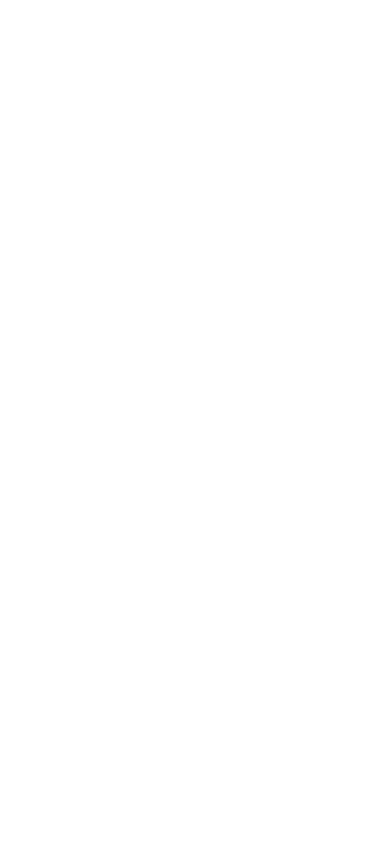
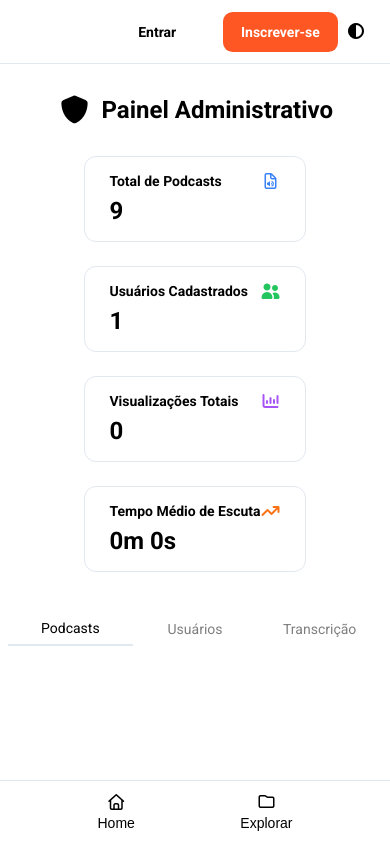
Before and after one commit to BrenoOF/PodsMath, a React (Create React App) app in the folder frontend/: page /admin in a window 390 px wide. Before the commit this address had no page. Built offline with nearby package versions, Linux system fonts and the light colour scheme.

Commit message:
Começo da Tela Admin com Responsividade

```diff
--- a/frontend/src/App.jsx
+++ b/frontend/src/App.jsx
@@ -14,6 +14,8 @@
 import Temas from "./components/tema/Tema";
 import Playlist from "./components/playlist/Playlist";
 import Player from "./components/player/Player";
+
+import Admin from "./components/admin/Admin";
 
 export default function App() {
     return (
@@ -34,6 +36,8 @@
                     <Route path="/historico" element={<Historico />} />
                     <Route path="/favoritos" element={<Favoritos />} />
                     <Route path="/perfil" element={<Configuracoes />} />
+
+                    <Route path="/admin" element={<Admin />} />
                 </Route>
             </Routes>
         </Routers>
--- /dev/null
+++ b/frontend/src/components/admin/Admin.jsx
@@ -0,0 +1,75 @@
+import React, { useState } from "react";
+
+import Style from "./admin.module.css";
+
+export default function TelaAdmin() {
+    const [controle, setControle] = useState("podcasts");
+
+    return (
+        <div className={Style.containerAdmin}>
+            <div className={Style.titulo}>
+                <i className="fa-solid fa-shield"></i>
+                <h1>Painel Administrativo</h1>
+            </div>
+            <div className={Style.divCards}>
+                <div className={Style.card}>
+                    <div className={Style.tituloCard}>
+                        <p>Total de Podcasts</p>
+                        <i className="fa-regular fa-file-audio" style={{ color: "#3b82f6" }}></i>
+                    </div>
+                    <h1>9</h1>
+                </div>
+                <div className={Style.card}>
+                    <div className={Style.tituloCard}>
+                        <p>Usuários Cadastrados</p>
+                        <i className="fa-solid fa-user-group" style={{ color: "#22c55e" }}></i>
+                    </div>
+                    <h1>1</h1>
+                </div>
+                <div className={Style.card}>
+                    <div className={Style.tituloCard}>
+                        <p>Visualizações Totais</p>
+                        <i className="fa-solid fa-chart-column" style={{ color: "#a855f7" }}></i>
+                    </div>
+                    <h1>0</h1>
+                </div>
+                <div className={Style.card}>
+                    <div className={Style.tituloCard}>
+                        <p>Tempo Médio de Escuta</p>
+                        <i className="fa-solid fa-arrow-trend-up" style={{ color: "#f97316" }}></i>
+                    </div>
+                    <h1>0m 0s</h1>
+                </div>
+            </div>
+            <div className={Style.menuDeOpcoes}>
+                <div className={`
+                        ${Style.opcoesMenu}
+                        ${controle === "podcasts" ? Style.opcaoSelecionada : ""}
+                    `}
+                    onClick={() => { setControle("podcasts") }}
+                >
+                    <p>Podcasts</p>
+                </div>
+                <div className={`
+                        ${Style.opcoesMenu}
+                        ${controle === "usuarios" ? Style.opcaoSelecionada : ""}
+                    `}
+                    onClick={() => { setControle("usuarios") }}
+                >
+                    <p>Usuários</p>
+                </div>
+                <div className={`
+                        ${Style.opcoesMenu}
+                        ${controle === "transcricao" ? Style.opcaoSelecionada : ""}
+                    `}
+                    onClick={() => { setControle("transcricao") }}
+                >
+                    <p>Transcrição</p>
+                </div>
+            </div>
+            <div>
+                {/* Tabelas */}
+            </div>
+        </div>
+    );
+}
--- /dev/null
+++ b/frontend/src/components/admin/admin.module.css
@@ -0,0 +1,111 @@
+/* Responsividade */
+@media screen and (max-width: 769px) {
+    .containerAdmin {
+        display: flex;
+        flex-direction: column;
+        align-items: center;
+        padding: 2rem 0rem;
+    }
+
+    .titulo>h1{
+        font-size: 1.5rem;
+    }
+
+    .divCards {
+        flex-direction: column;
+    }
+}
+
+@media screen and (min-width: 770px) {
+    .containerAdmin {
+        display: block;
+        padding: 2rem;
+    }
+
+    .titulo>h1{
+        font-size: 2rem;
+    }
+
+    .divCards {
+        flex-direction: row;
+    }
+}
+
+.containerAdmin {
+    max-width: 1350px;
+    margin: 0 auto;
+}
+
+/* Estilo para o Título */
+.titulo {
+    display: flex;
+    align-items: center;
+    gap: 0.6rem;
+    margin-bottom: 2rem;
+}
+
+.titulo>i {
+    font-size: 1.75rem;
+}
+
+/* Estilos para os cards do topo da tela */
+.divCards {
+    display: flex;
+    justify-content: space-between;
+    gap: 1.5rem;
+}
+
+.card {
+    display: flex;
+    flex-direction: column;
+    flex: 1;
+    gap: 0.5rem;
+    padding: 1rem 1.5rem;
+    border: 0.1rem solid var(--border-color-tema);
+    border-radius: 0.75rem;
+}
+
+.card>h1 {
+    font-size: 1.5rem;
+}
+
+.tituloCard {
+    display: flex;
+    justify-content: space-between;
+    align-items: center;
+}
+
+.tituloCard>p {
+    font-size: 0.875rem;
+    font-weight: bold;
+}
+
+/* Estilo para o Menu de Troca de Tabela */
+.menuDeOpcoes {
+    display: flex;
+    justify-content: space-between;
+    margin-top: 2rem;
+    background-color: var(--app-background);
+    padding: 0.5rem;
+    border-radius: 0.625rem;
+    width: 100%;
+}
+
+.opcoesMenu {
+    display: flex;
+    justify-content: center;
+    align-items: center;
+    flex: 1;
+    padding: 0.5rem;
+    opacity: 0.5;
+    cursor: pointer;
+}
+
+.opcoesMenu>p {
+    font-size: 0.875rem;
+}
+
+.opcaoSelecionada {
+    border-bottom: 0.125rem solid var(--border-color-tema);
+    opacity: 1;
+}
--- a/frontend/src/components/configuracoes/configuracoes.module.css
+++ b/frontend/src/components/configuracoes/configuracoes.module.css
@@ -31,7 +31,6 @@
     display: flex;
     justify-content: space-between;
     margin-top: 3rem;
-    background-color: var(--app-background);
     padding: 0.5rem;
     border-radius: 0.625rem;
     width: 100%;
--- a/frontend/src/components/layout/slide-bar/SlideBar.jsx
+++ b/frontend/src/components/layout/slide-bar/SlideBar.jsx
@@ -107,6 +107,14 @@
                                 <i className="fa-regular fa-address-card" style={{ fontSize: "1rem" }}></i>
                                 <p>Perfil</p>
                             </div>
+                            <div className={`${Style.btnPadrao} ${rotaAtiva("/admin") ? Style.btnSelecionado : ""}`}
+                                onClick={() => {
+                                    navigate("/admin");
+                                }}
+                            >
+                                <i className="fa-solid fa-user-shield" style={{ fontSize: "1rem" }}></i>
+                                <p>Admin</p>
+                            </div>
                             <div className={Style.btnPadrao + " " + Style.btnSair}
                                 onClick={() => { alertSair() }}
                             >
--- a/frontend/src/components/layout/top-bar/TopBar.jsx
+++ b/frontend/src/components/layout/top-bar/TopBar.jsx
@@ -354,6 +354,19 @@
                                     <p>Configurações</p>
                                 </div>
                             </div>
+                            <div onClick={() => {
+                                navigate("/admin");
+                                setModalUserMobileAberto(false);
+                            }}
+                                className={Style.btnTroca}
+                            >
+                                <div>
+                                    <i className="fa-solid fa-user-shield"
+                                        style={{ fontSize: "1.1rem" }}
+                                    ></i>
+                                    <p>Admin</p>
+                                </div>
+                            </div>
                             <div onClick={() => alertSair()} className={Style.btnTroca + " " + Style.modalBtnSair}>
                                 <div>
                                     <i className="fa-solid fa-arrow-right-from-bracket"
```
